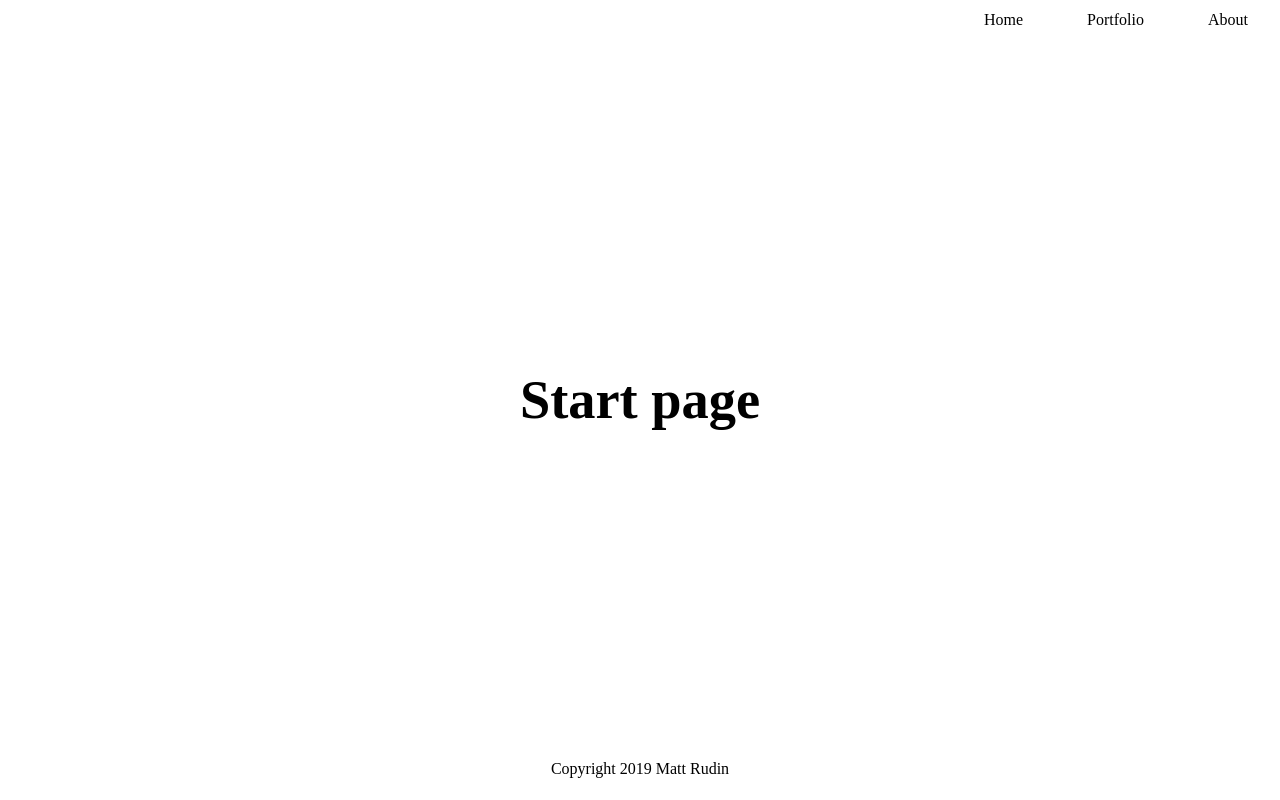
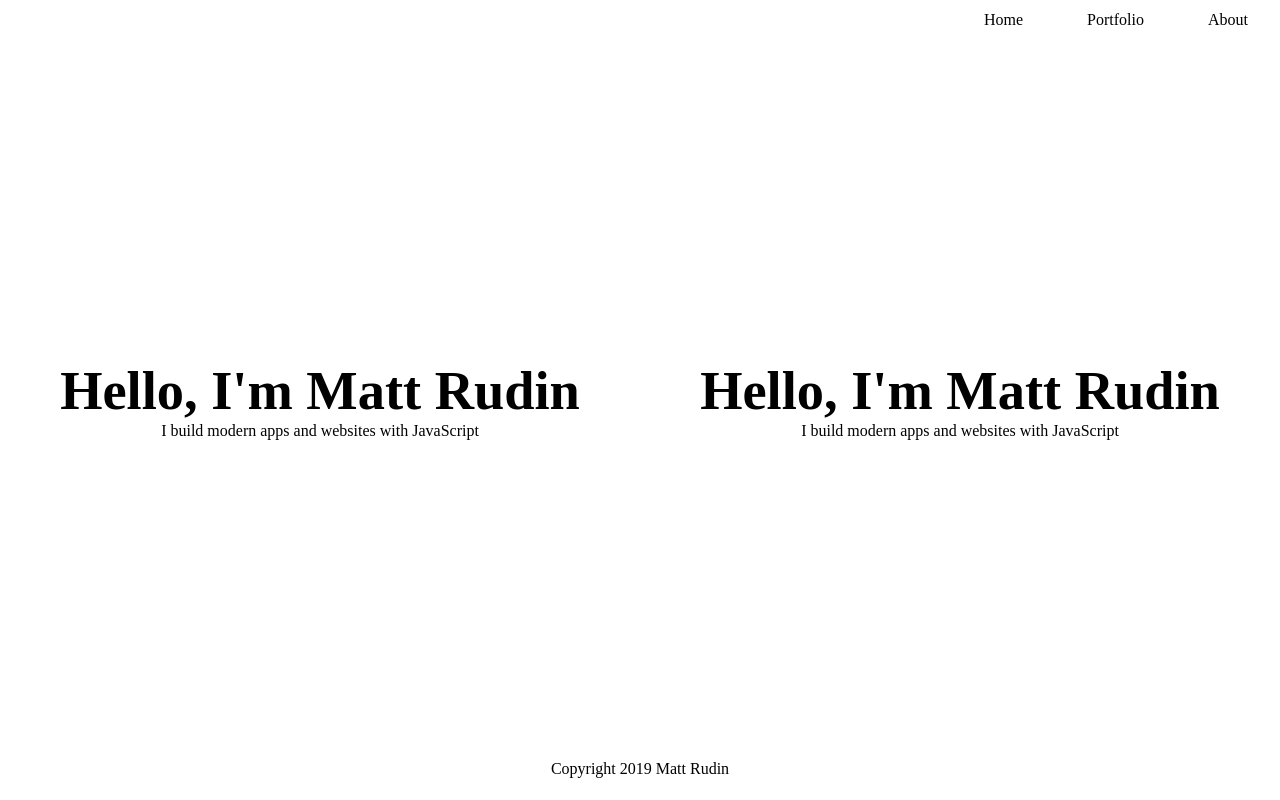
Before and after one commit to mattrudin/homepage2.0, a React (Create React App) app: page / in a window 1280 px wide. Built offline with nearby package versions, Linux system fonts and the light colour scheme.

Commit message:
Add flexbox design

```diff
--- a/src/components/Hero.js
+++ b/src/components/Hero.js
@@ -1,8 +1,11 @@
 import React from 'react'
+
+import Intro from './Intro'
 
 const Hero = props => (
     <section>
-        <h1>Start page</h1>
+        <Intro />
+        <Intro />
     </section>
 )
 
--- /dev/null
+++ b/src/components/Intro.js
@@ -0,0 +1,10 @@
+import React from 'react'
+
+const Intro = props => (
+    <div>
+        <h1>Hello, I'm Matt Rudin</h1>
+        <p>I build modern apps and websites with <span className="technology">JavaScript</span></p>
+    </div>
+)
+
+export default Intro
--- a/src/components/Slider.css
+++ b/src/components/Slider.css
@@ -16,14 +16,12 @@ section {
     scroll-snap-align: start;
     text-align: center;
     position: relative;
+    display: flex;
+    flex-wrap: wrap;
+    justify-content: space-around;
+    align-items: center;
 }
 
 h1 {
-    position: absolute;
-    top: 50%;
-    transform: translateY(-50%);
-    text-align: center;
-    width: 100%;
-    left: 0;
     font-size: calc(1rem + 3vw);
 }
```
